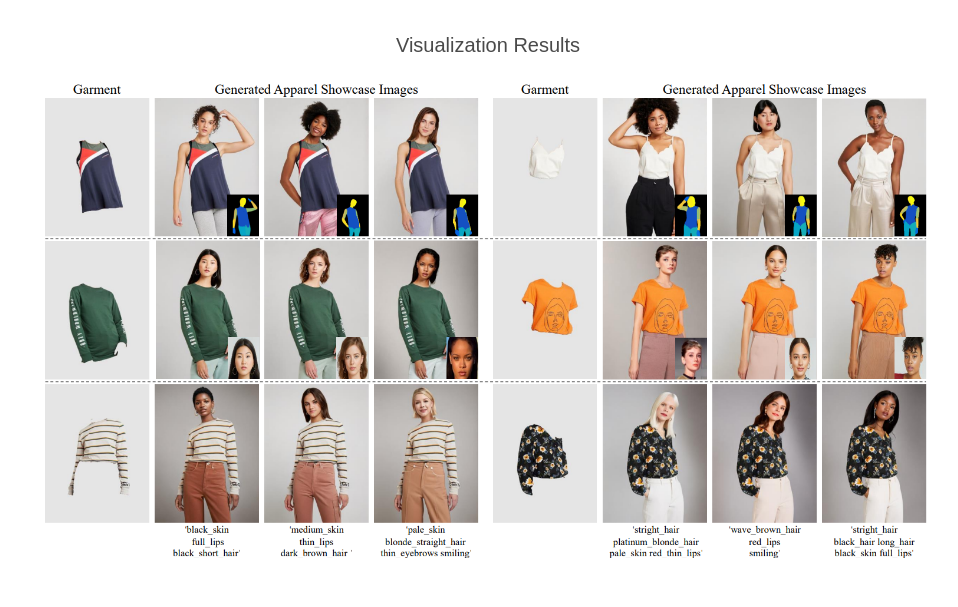
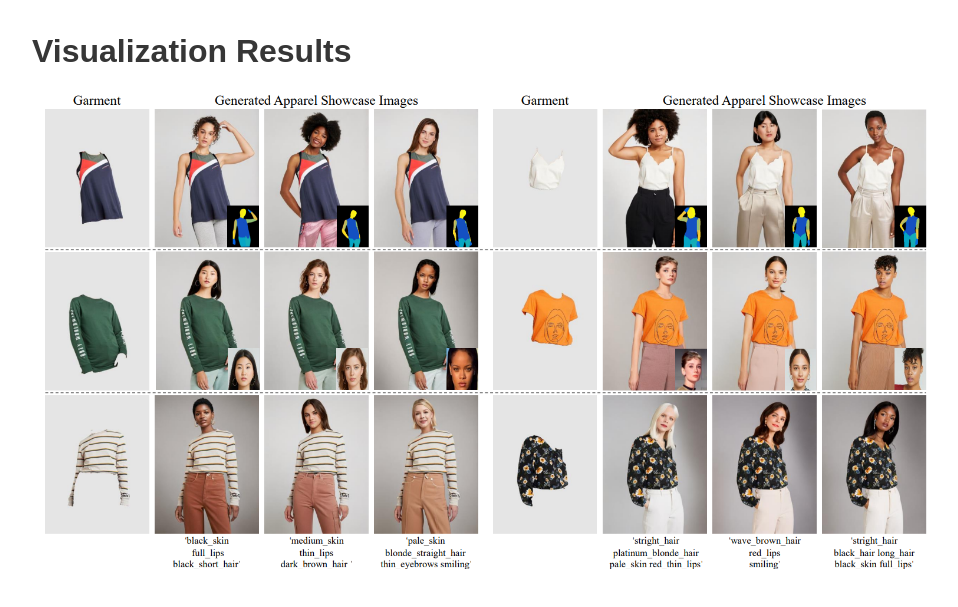
Before and after one commit to nn6nnn/GCO-Garment-Centric-Outpainting, a plain HTML site: page index.html in a window 1280 px wide. Shown: the part 323-930 px from the top of the page, without its empty margins (152-1110 px from the left). Drawn offline with nearby package versions, Linux system fonts and the light colour scheme; some icons are missing; a web font is replaced by a local one.

Commit message:
Update index.html

```diff
--- a/index.html
+++ b/index.html
@@ -133,7 +133,7 @@ Garment-Centric Outpainting</h1>
   <div class="container is-max-desktop">
     <div class="hero-body">
 
-      <h2 class="subtitle has-text-centered">
+      <h2 class="title is-3">
         Visualization Results
       </h2>
       <img src="page_images/teaser.png">
```
